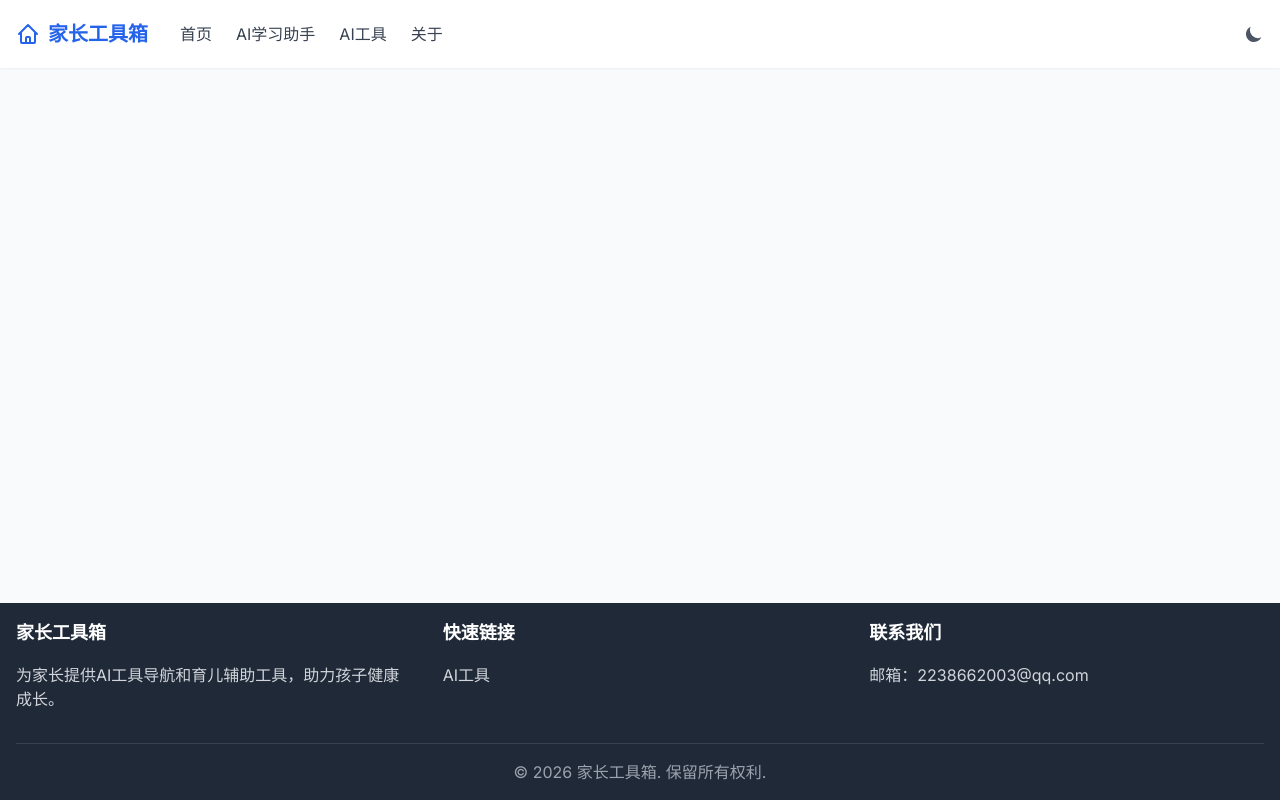
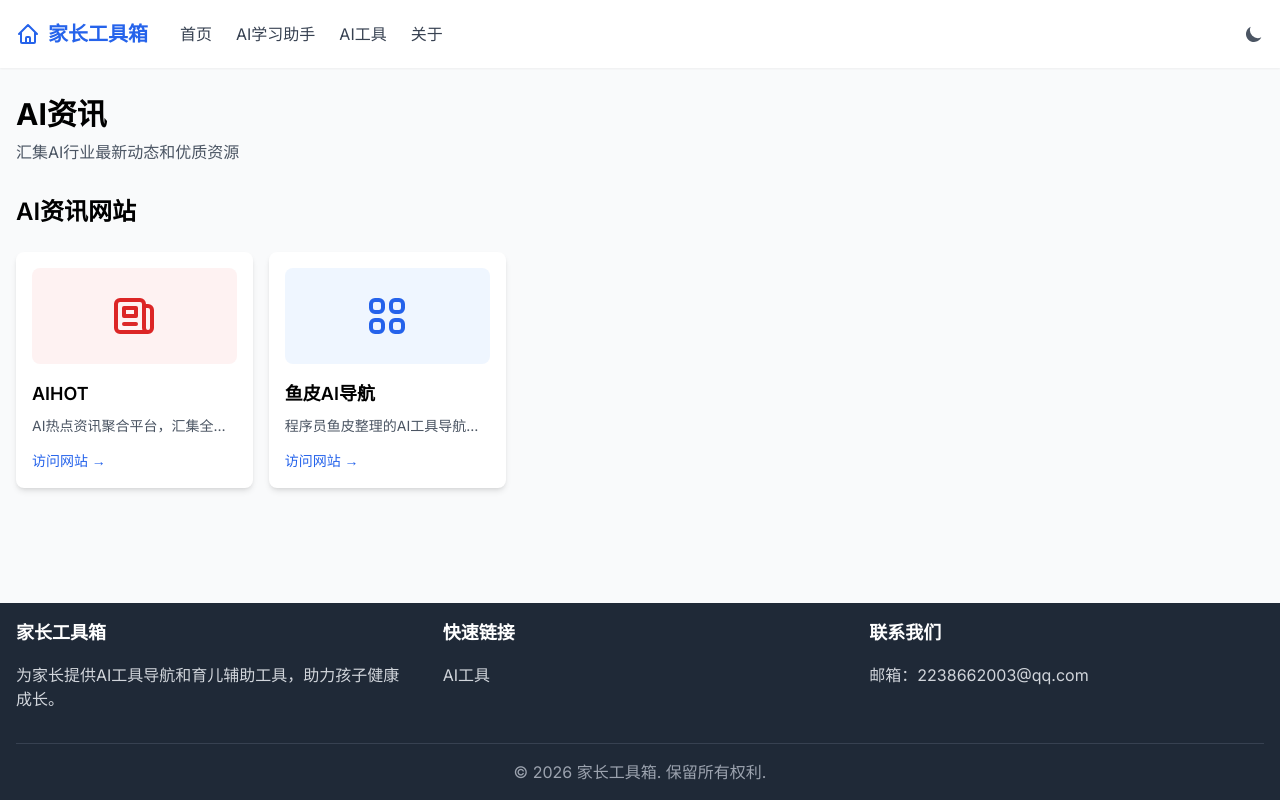
Before and after one commit to DazhiFe/parent-toolkit, a Vue app: page /ai-news in a window 1280 px wide. Built offline with nearby package versions, Linux system fonts and the light colour scheme.

Commit message:
feat: 添加AI资讯页面，支持B站视频下载工具

```diff
--- a/src/components/SideNav.vue
+++ b/src/components/SideNav.vue
@@ -17,7 +17,8 @@ const aiToolsNavItems = ref([
   { id: 'ai-image', title: 'AI图形生成', icon: 'image' },
   { id: 'ai-video', title: 'AI视频生成', icon: 'video' },
   { id: 'ai-learning', title: 'AI学习资源', icon: 'learning' },
-  { id: 'ai-audio', title: 'AI音频处理', icon: 'audio' }
+  { id: 'ai-audio', title: 'AI音频处理', icon: 'audio' },
+  { id: 'ai-news', title: 'AI资讯', icon: 'news', route: '/ai-news' }
 ])
 
 const studyAssistantNavItems = ref([
@@ -52,6 +53,12 @@ watch(() => route.path, (newPath) => {
 }, { immediate: true })
 
 const scrollToSection = (sectionId) => {
+  const item = navItems.value.find(i => i.id === sectionId)
+  if (item && item.route) {
+    window.location.href = item.route
+    return
+  }
+
   const element = document.getElementById(sectionId)
   if (element) {
     const headerHeight = document.querySelector('header').offsetHeight
@@ -213,6 +220,9 @@ onUnmounted(() => {
               <svg v-else-if="item.icon === 'office-tools'" xmlns="http://www.w3.org/2000/svg" class="h-5 w-5 mr-3" fill="none" viewBox="0 0 24 24" stroke="currentColor">
                 <path stroke-linecap="round" stroke-linejoin="round" stroke-width="2" d="M19 11H5m14 0a2 2 0 012 2v6a2 2 0 01-2 2H5a2 2 0 01-2-2v-6a2 2 0 012-2m14 0V9a2 2 0 00-2-2M5 11V9a2 2 0 012-2m0 0V5a2 2 0 012-2h6a2 2 0 012 2v2M7 7h10" />
               </svg>
+              <svg v-else-if="item.icon === 'news'" xmlns="http://www.w3.org/2000/svg" class="h-5 w-5 mr-3" fill="none" viewBox="0 0 24 24" stroke="currentColor">
+                <path stroke-linecap="round" stroke-linejoin="round" stroke-width="2" d="M19 20H5a2 2 0 01-2-2V6a2 2 0 012-2h10a2 2 0 012 2v1m2 13a2 2 0 01-2-2V7m2 13a2 2 0 002-2V9a2 2 0 00-2-2h-2m-4-3H9M7 16h6M7 8h6v4H7V8z" />
+              </svg>
               {{ item.title }}
             </button>
           </li>
--- a/src/router/index.js
+++ b/src/router/index.js
@@ -84,6 +84,11 @@ const router = createRouter({
       component: () => import('../views/VideoDownloadView.vue')
     },
     {
+      path: '/ai-news',
+      name: 'ai-news',
+      component: () => import('../views/AiNewsView.vue')
+    },
+    {
       path: '/about',
       name: 'about',
       component: () => import('../views/AboutView.vue')
--- /dev/null
+++ b/src/views/AiNewsView.vue
@@ -0,0 +1,77 @@
+<script setup>
+const newsSites = [
+  {
+    id: 1,
+    name: 'AIHOT',
+    description: 'AI热点资讯聚合平台，汇集全球AI行业最新动态',
+    url: 'https://aihot.virxact.com/',
+    icon: 'news',
+    color: 'red'
+  },
+  {
+    id: 2,
+    name: '鱼皮AI导航',
+    description: '程序员鱼皮整理的AI工具导航和学习资源',
+    url: 'https://ai.codefather.cn/',
+    icon: 'nav',
+    color: 'blue'
+  }
+]
+
+const getIcon = (iconName) => {
+  const icons = {
+    news: `<svg xmlns="http://www.w3.org/2000/svg" class="h-12 w-12" fill="none" viewBox="0 0 24 24" stroke="currentColor">
+      <path stroke-linecap="round" stroke-linejoin="round" stroke-width="2" d="M19 20H5a2 2 0 01-2-2V6a2 2 0 012-2h10a2 2 0 012 2v1m2 13a2 2 0 01-2-2V7m2 13a2 2 0 002-2V9a2 2 0 00-2-2h-2m-4-3H9M7 16h6M7 8h6v4H7V8z" />
+    </svg>`,
+    nav: `<svg xmlns="http://www.w3.org/2000/svg" class="h-12 w-12" fill="none" viewBox="0 0 24 24" stroke="currentColor">
+      <path stroke-linecap="round" stroke-linejoin="round" stroke-width="2" d="M4 6a2 2 0 012-2h2a2 2 0 012 2v2a2 2 0 01-2 2H6a2 2 0 01-2-2V6zM14 6a2 2 0 012-2h2a2 2 0 012 2v2a2 2 0 01-2 2h-2a2 2 0 01-2-2V6zM4 16a2 2 0 012-2h2a2 2 0 012 2v2a2 2 0 01-2 2H6a2 2 0 01-2-2v-2zM14 16a2 2 0 012-2h2a2 2 0 012 2v2a2 2 0 01-2 2h-2a2 2 0 01-2-2v-2z" />
+    </svg>`
+  }
+  return icons[iconName] || icons.news
+}
+
+const getColorClass = (color) => {
+  const colors = {
+    red: { bg: 'bg-red-50 dark:bg-red-900/20', text: 'text-red-600 dark:text-red-400' },
+    blue: { bg: 'bg-blue-50 dark:bg-blue-900/20', text: 'text-blue-600 dark:text-blue-400' }
+  }
+  return colors[color] || colors.blue
+}
+</script>
+
+<template>
+  <div class="flex">
+    <div class="flex-1 px-4 py-8">
+      <div class="mb-8">
+        <h1 class="text-3xl font-bold dark:text-white">AI资讯</h1>
+        <p class="text-gray-600 dark:text-gray-400 mt-2">汇集AI行业最新动态和优质资源</p>
+      </div>
+
+      <section id="ai-news" class="mb-12">
+        <h2 class="text-2xl font-semibold mb-6 dark:text-white">AI资讯网站</h2>
+        <div class="grid grid-cols-2 sm:grid-cols-3 lg:grid-cols-4 xl:grid-cols-5 gap-2 sm:gap-4">
+          <div v-for="site in newsSites" :key="site.id" class="tool-card hover:shadow-xl transition-all duration-300 bg-white dark:bg-gray-800">
+            <div :class="['mb-4 flex items-center justify-center h-24 rounded-lg', getColorClass(site.color).bg]">
+              <div :class="getColorClass(site.color).text" v-html="getIcon(site.icon)"></div>
+            </div>
+            <h3 class="text-lg font-semibold mb-2 dark:text-white">{{ site.name }}</h3>
+            <p class="text-gray-600 dark:text-gray-400 text-sm mb-3 truncate">{{ site.description }}</p>
+            <a :href="site.url" target="_blank" class="text-primary-600 dark:text-primary-400 hover:text-primary-700 dark:hover:text-primary-300 text-sm font-medium">访问网站 →</a>
+          </div>
+        </div>
+      </section>
+    </div>
+  </div>
+</template>
+
+<style scoped>
+.tool-card {
+  @apply shadow-md;
+  border-radius: 0.5rem;
+  padding: 1rem;
+}
+
+.tool-card:hover {
+  transform: translateY(-4px);
+}
+</style>
```
